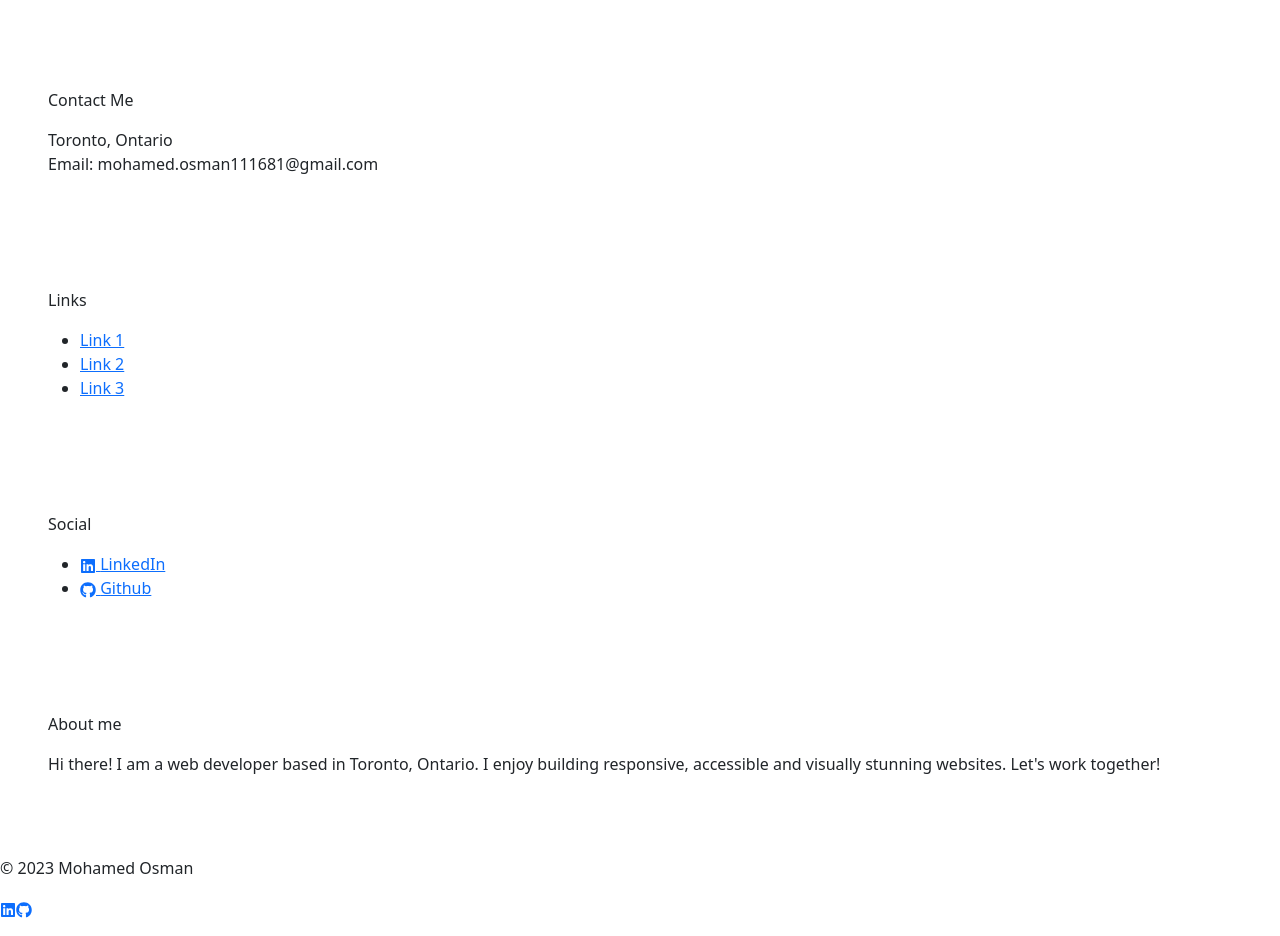
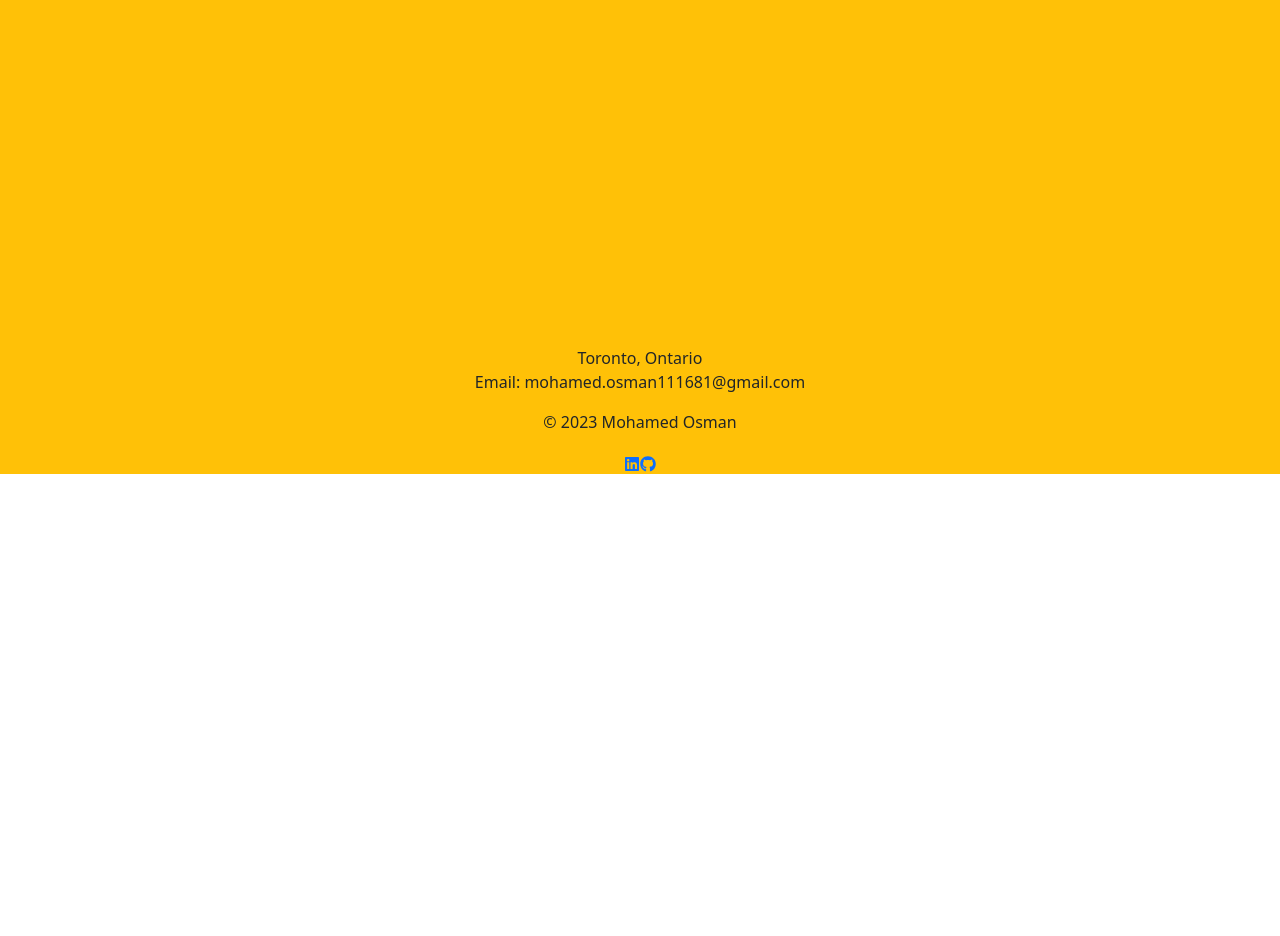
Before and after one commit to Bullspippen/A-React-Powered-Portfolio, a React (Create React App) app in the folder a-react-powered-portfolio/: page / in a window 1280 px wide. Shown: the part 326-1262 px from the top of the page. After the commit the page ends 800 px from the top, so only its background shows below. Built offline with nearby package versions, Linux system fonts and the light colour scheme.

Commit message:
styling updated completed within App.js, Footer.js and About.js

```diff
--- a/a-react-powered-portfolio/src/App.js
+++ b/a-react-powered-portfolio/src/App.js
@@ -2,12 +2,12 @@ import React, { useState } from 'react';
 import Navigation from './components/Navigation';
 import Page from './components/Page';
 import Footer from './components/Footer';
+import { Container, Row } from 'react-bootstrap';
 
 function App() {
   const [pages] = useState([
     { name: 'About Me' },
     { name: 'Portfolio' },
-    { name: 'Project' },
     { name: 'Resume' },
     { name: 'Contact' },
   ]);
@@ -15,20 +15,29 @@ function App() {
   const [currentPage, setCurrentPage] = useState(pages[0]);
 
   return (
+    <Container fluid className="bg-warning vh-100">
     <div>
+      <Container fluid className="justify-content-between d-flex bg-success col-12">
+      <Row className="flex-row">
       <header className="banner">
         <h1>My Portfolio</h1>
-      </header>
-      <Navigation
+        <Navigation className="ml-auto"
         pages={pages}
         setCurrentPage={setCurrentPage}
         currentPage={currentPage}
       />
+      </header>
+      </Row>
+     </Container>
+      <Container>
       <main>
         <Page currentPage={currentPage} />
+
       </main>
+      </Container>
       <Footer />
     </div>
+    </Container>
   );
 }
 
--- a/a-react-powered-portfolio/src/components/About.js
+++ b/a-react-powered-portfolio/src/components/About.js
@@ -7,10 +7,10 @@ const About = () => {
     <section className="my-4">
       <Container>
         <Row>
-          <Col md={4}>
+          {/* <Col md={4}> */}
             {/* <Image src={profilePic} alt="Profile Picture" roundedCircle fluid /> */}
-          </Col>
-          <Col md={8}>
+          {/* </Col> */}
+          <Col md={12}>
             <h2>About Me</h2>
             <p>Hi there! My name is [Mohamed Osman], and I'm a web developer with [X years] of experience in building beautiful and functional websites and applications. I'm passionate about coding and enjoy learning about new technologies and techniques to improve my skills. </p>
             <p>In my free time, I enjoy [personal interest/hobby] and [personal interest/hobby]. </p>
--- a/a-react-powered-portfolio/src/components/Footer.js
+++ b/a-react-powered-portfolio/src/components/Footer.js
@@ -1,117 +1,40 @@
-import React from 'react';
-import { FaLinkedin, FaGithub } from 'react-icons/fa';
+import React from "react";
+import { FaLinkedin, FaGithub } from "react-icons/fa";
+import { Container } from "react-bootstrap";
 
 const Footer = () => {
   return (
-    <footer className="bg-gray-800 pt-10 sm:mt-10 pt-10">
-      <div className="max-w-6xl m-auto text-gray-800 flex flex-wrap justify-left">
-        {/* Column 1 */}
-        <div className="p-5 w-1/2 sm:w-4/12 md:w-3/12">
-          <div className="text-xs uppercase text-gray-400 font-medium mb-6">
-            Contact Me
-          </div>
-          <p className="my-3 block text-gray-300 text-base leading-6">
-            Toronto, Ontario<br />Email: mohamed.osman111681@gmail.com
+    <footer className="fixed-bottom bg-gray-900 text-center">
+      <Container>
+      <div className="">
+        <div className="">
+          <p className="">
+            Toronto, Ontario
+            <br />
+            Email: mohamed.osman111681@gmail.com
           </p>
         </div>
-
-        {/* Column 2 */}
-        <div className="p-5 w-1/2 sm:w-4/12 md:w-3/12">
-          <div className="text-xs uppercase text-gray-400 font-medium mb-6">
-            Links
+        <div className="">
+          <div className="">
+            <p>&copy; {new Date().getFullYear()} Mohamed Osman</p>
           </div>
-          <ul className="my-3">
-            <li>
-              <a
-                href="  "
-                className="text-gray-300 hover:text-gray-100 text-base leading-6"
-              >
-                Link 1
-              </a>
-            </li>
-            <li>
-              <a
-                href="  "
-                className="text-gray-300 hover:text-gray-100 text-base leading-6"
-              >
-                Link 2
-              </a>
-            </li>
-            <li>
-              <a
-                href="  "
-                className="text-gray-300 hover:text-gray-100 text-base leading-6"
-              >
-                Link 3
-              </a>
-            </li>
-          </ul>
-        </div>
-
-        {/* Column 3 */}
-        <div className="p-5 w-1/2 sm:w-4/12 md:w-3/12">
-          <div className="text-xs uppercase text-gray-400 font-medium mb-6">
-            Social
-          </div>
-          <ul className="my-3">
-            <li>
+          <div className="">
             <a
               href="https://www.linkedin.com/in/mohamedosman111681/"
-                className="flex items-center text-gray-300 hover:text-gray-100 text-base leading-6"
-              >
-                <span className="mr-2">
-                  <FaLinkedin />
-                </span>{" "}
-                LinkedIn
-              </a>
-            </li>
-            <li>
-              <a
-                href="https://github.com/mohamed-osman"
-                className="flex items-center text-gray-300 hover:text-gray-100 text-base leading-6"
-                >
-                <span className="mr-2">
-                <FaGithub />
-                </span>{" "}
-                Github
-                </a>
-                </li>
-                </ul>
-                </div>
-
-        {/* Column 4 */}
-       <div className="p-5 w-1/2 sm:w-4/12 md:w-3/12">
-        <div className="text-xs uppercase text-gray-400 font-medium mb-6">
-          About me
-        </div>
-        <p className="my-3 block text-gray-300 text-base leading-6">
-        Hi there! I am a web developer based in Toronto, Ontario. I enjoy building responsive, accessible and visually stunning websites. Let's work together!
-        </p>
-      </div>
-    </div>
-
-      {/* Bottom bar */}
-    <div className="bg-gray-900">
-      <div className="flex justify-between items-center py-3 px-10">
-        <div className="text-gray-400">
-          <p>&copy; {new Date().getFullYear()} Mohamed Osman</p>
-      </div>
-      <div className="flex items-center">
-        <a
-          href="https://www.linkedin.com/in/mohamedosman111681/"
-          className="text-gray-400 hover:text-gray-300 mr-4"
+              className=""
             >
               <FaLinkedin />
             </a>
             <a
               href="https://github.com/mohamed-osman"
-          className="text-gray-400 hover:text-gray-300"
+              className=""
             >
               <FaGithub />
             </a>
           </div>
         </div>
       </div>
+      </Container>
     </footer>
   );
 };
--- a/a-react-powered-portfolio/src/components/Project.js
+++ b/a-react-powered-portfolio/src/components/Project.js
@@ -10,11 +10,6 @@ const Project = ({ project }) => {
 
   // Destructure the project object into its properties and assign them to variables
   const { name, description, link, repo, image } = project;
-
-  // If any of the required properties are missing, return an error message
-  if (!name || !description || !link || !repo || !image) {
-    return <div>Project object is missing required properties.</div>;
-  }
 
   return (
     <div className="project" key={name}>
```
Lines whose indentation alone changed are shown as unchanged.
